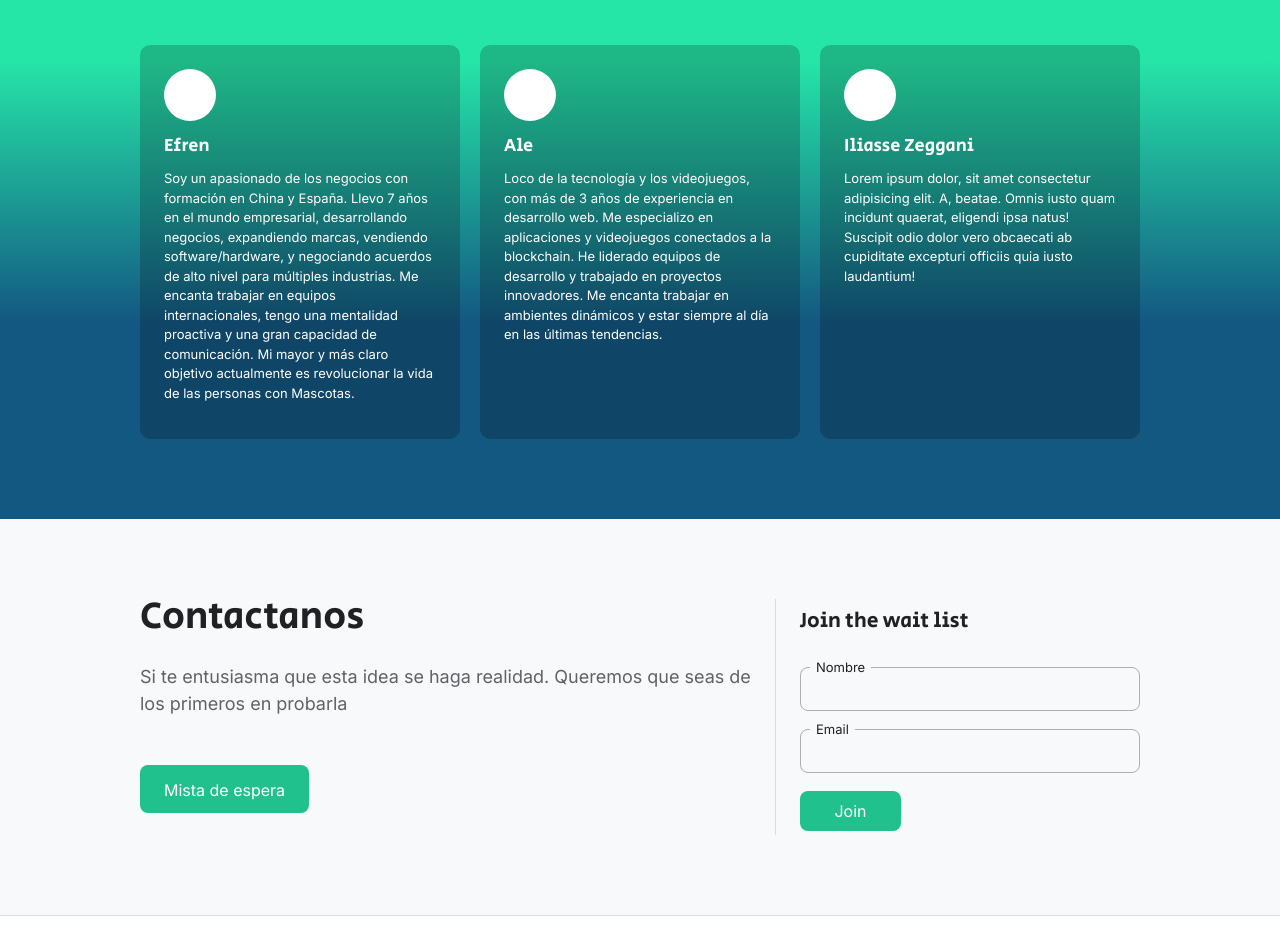
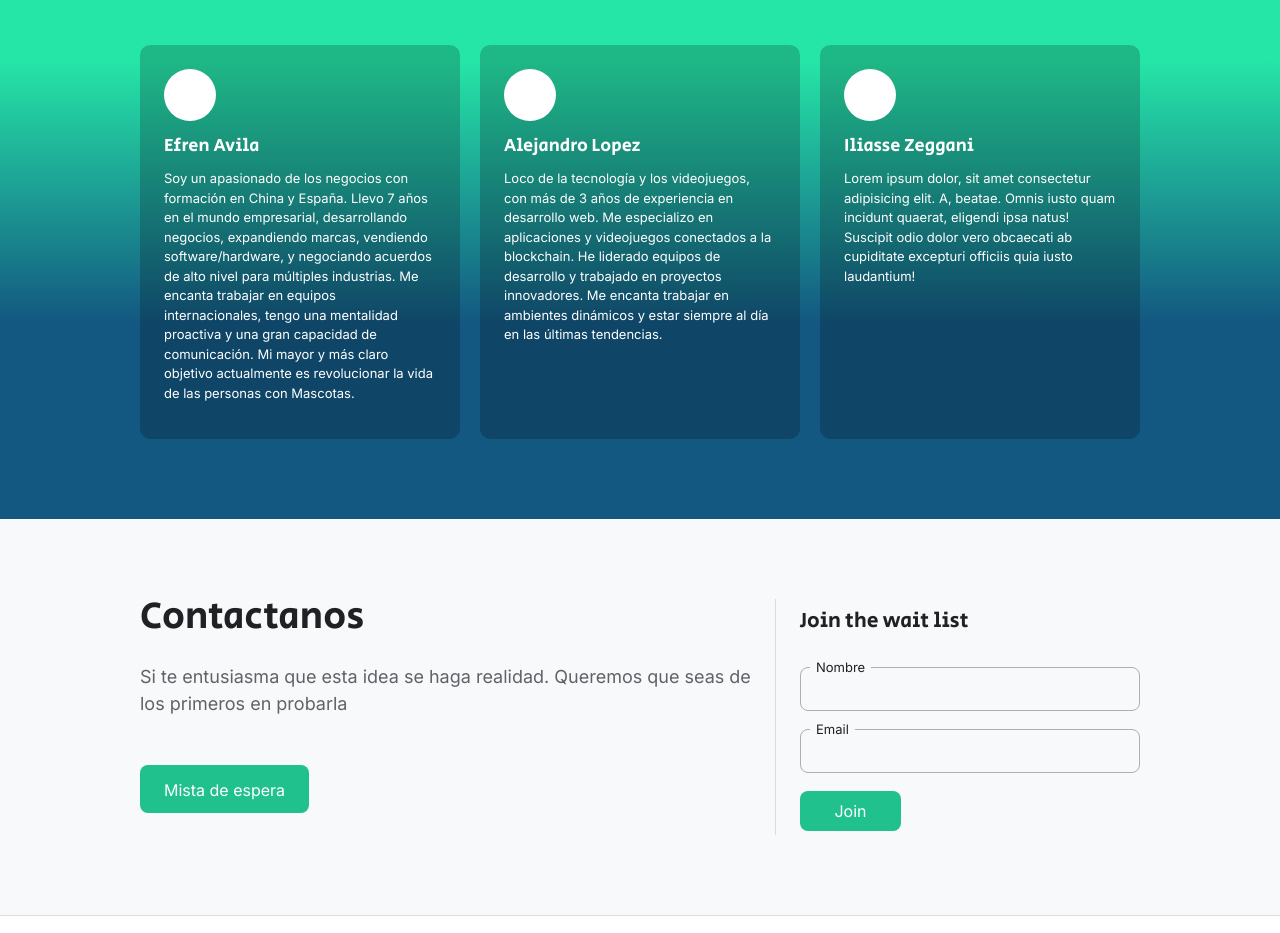
Before and after one commit to pixkiPets/pixki, a plain HTML site: page index.html in a window 1280 px wide. Shown: the part 1324-2257 px from the top of the page. Drawn offline with Linux system fonts and the light colour scheme.

Commit message:
Update names in team

```diff
--- a/index.html
+++ b/index.html
@@ -49,12 +49,12 @@
         <div class="team_container">
             <div class="tem_item">
                 <div class="team_img"></div>
-                <h3>Efren</h3>
+                <h3>Efren Avila</h3>
                 <p>Soy un apasionado de los negocios con formación en China y España. Llevo 7 años en el mundo empresarial, desarrollando negocios, expandiendo marcas, vendiendo software/hardware, y negociando acuerdos de alto nivel para múltiples industrias. Me encanta trabajar en equipos internacionales, tengo una mentalidad proactiva y una gran capacidad de comunicación. Mi mayor y más claro objetivo actualmente es revolucionar la vida de las personas con Mascotas.</p>
             </div>
             <div class="tem_item">
                 <div class="team_img"></div>
-                <h3>Ale</h3>
+                <h3>Alejandro Lopez</h3>
                 <p>Loco de la tecnología y los videojuegos, con más de 3 años de experiencia en desarrollo web. Me especializo en aplicaciones y videojuegos conectados a la blockchain. He liderado equipos de desarrollo y trabajado en proyectos innovadores. Me encanta trabajar en ambientes dinámicos y estar siempre al día en las últimas tendencias.</p>
             </div>
             <div class="tem_item">
```
